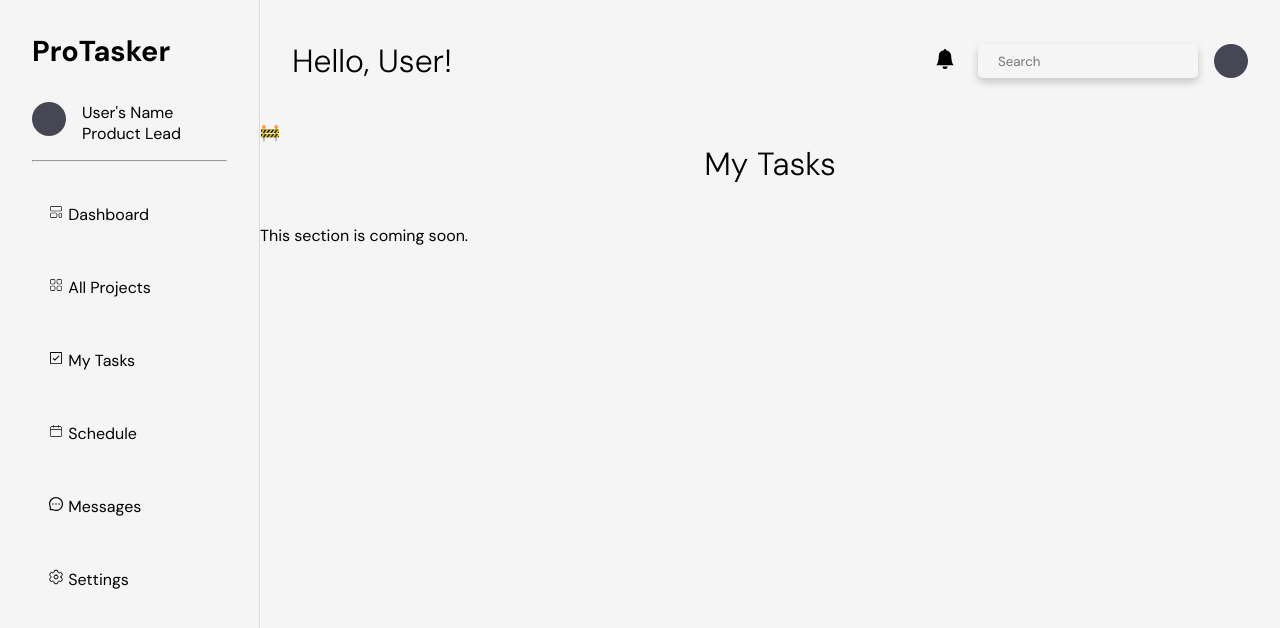
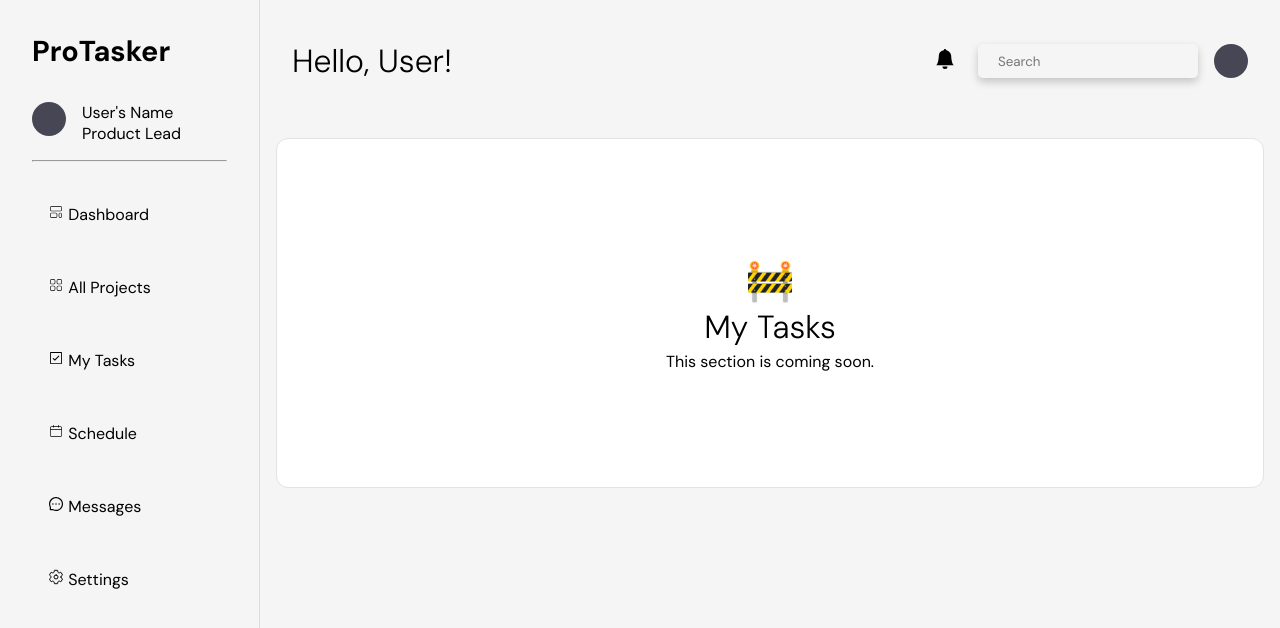
Before and after one commit to vbolden/pro-tasker-app, a React app in the folder frontend/: page /dashboard/mytasks in a window 1280 px wide. Shown: the top 628 px of the page. Built offline with nearby package versions, Linux system fonts and the light colour scheme; no server answers; the HTML template or start-up script is replaced by a standard one; a web font is replaced by a local one.

Commit message:
styled coming soon page

```diff
--- a/frontend/src/index.css
+++ b/frontend/src/index.css
@@ -445,6 +445,32 @@ input.button:hover {
     transform: scale(1.3);
 }
 
+/* COMING SOON */
+.coming-soon {
+    text-align: center;
+    border: 1px solid rgb(228, 227, 227);
+    border-radius: 12px;
+    background: white;
+    padding: 2rem;
+    margin: 1rem;
+    height: 350px;
+    display: flex;
+    flex-direction: column;
+    justify-content: center;
+}
+
+.coming-soon span {
+    font-size: 40px;
+}
+
+.coming-soon h1 {
+    margin-bottom: 3px;
+}
+
+.coming-soon p {
+    margin: 0;
+}
+
 @media (max-width: 1024px) {
     .project-grid {
         grid-template-columns: repeat(2, 1fr);
```
